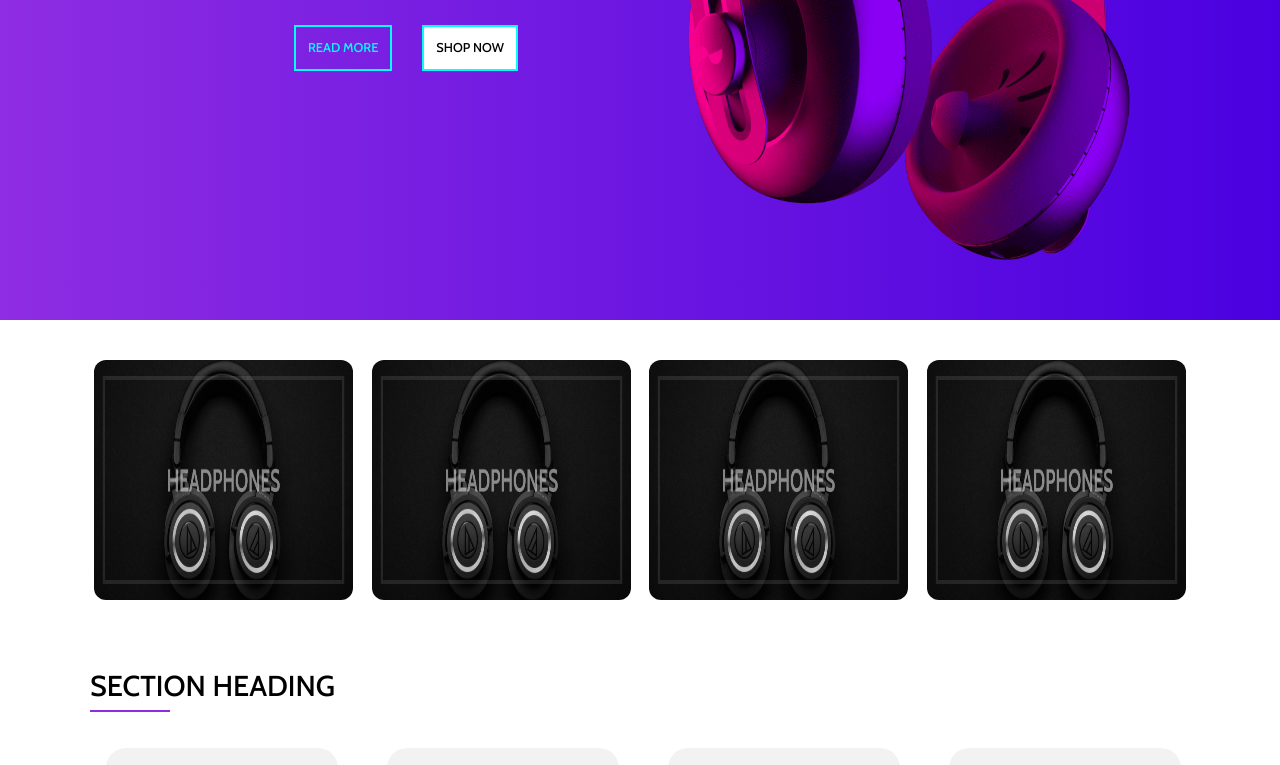
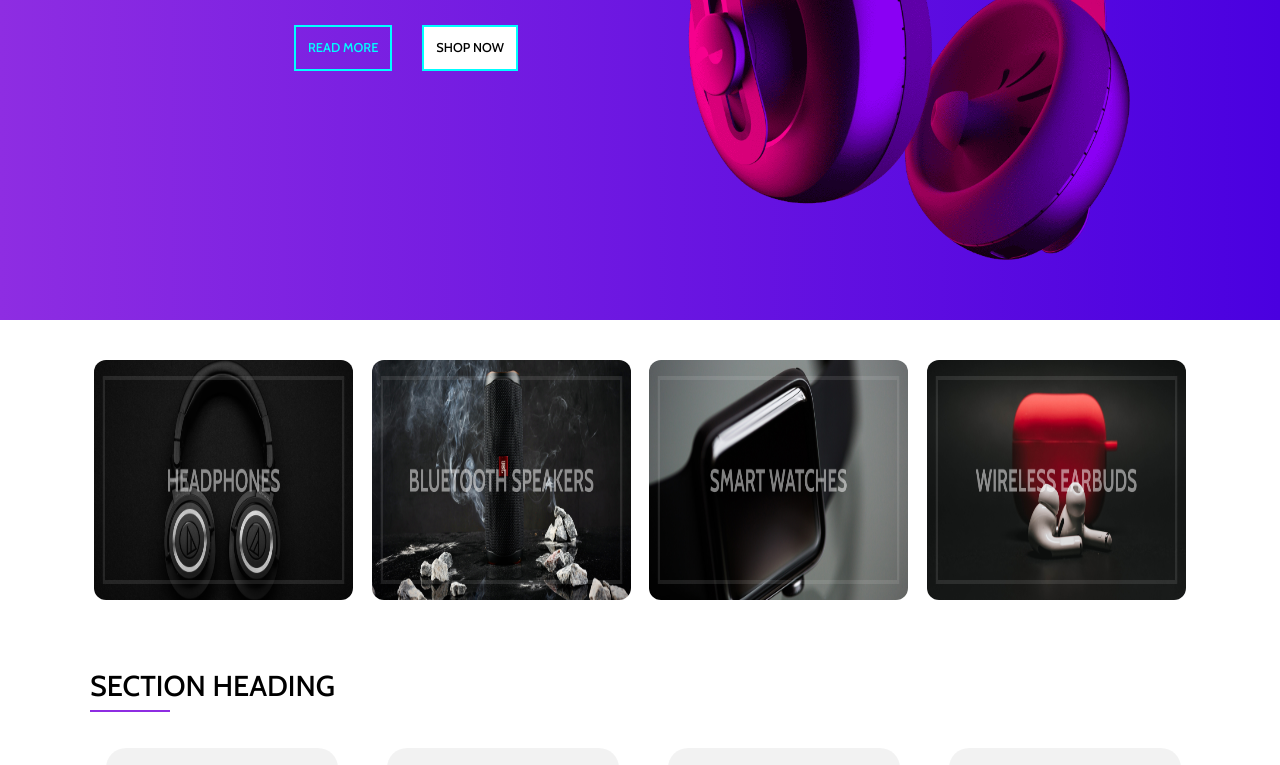
Before and after one commit to Aksh-007/ecommerce, a React (Create React App) app: page / in a window 1280 px wide. Shown: the part 480-1245 px from the top of the page. Built offline with nearby package versions, Linux system fonts and the light colour scheme.

Commit message:
fix - some homecategory issue fix

```diff
--- a/src/components/Header/Header.jsx
+++ b/src/components/Header/Header.jsx
@@ -3,6 +3,7 @@ import { TbSearch } from "react-icons/tb";
 import { AiOutlineHeart } from "react-icons/ai";
 import { CgShoppingCart } from "react-icons/cg";
 import { useEffect, useState } from "react";
+// import { Link } from "react-router-dom";
 const Header = () => {
   const [scroll, setScroll] = useState(false);
   useEffect(() => {
@@ -19,7 +20,7 @@ const Header = () => {
       <div className="header-content">
         <ul className="left">
           <li>Home</li>
-          <li>About</li>
+          <li>About </li>
           <li>Category</li>
         </ul>
         <div className="center">My | Store</div>
--- a/src/components/Home/HomeCategory/HomeCategory.jsx
+++ b/src/components/Home/HomeCategory/HomeCategory.jsx
@@ -1,5 +1,8 @@
 import "./HomeCategory.scss";
 import cat1 from "../../../assets/category/cat-1.jpg"
+import cat2 from "../../../assets/category/cat-2.jpg"
+import cat3 from "../../../assets/category/cat-3.jpg"
+import cat4 from "../../../assets/category/cat-4.jpg"
 const Category = () => {
     return (
         <div className="shop-by-category">
@@ -8,13 +11,13 @@ const Category = () => {
                     <img src={cat1} alt="cat-1" />
                 </div>
                 <div className="category">
-                    <img src={cat1} alt="cat-1" />
+                    <img src={cat2} alt="cat-2" />
                 </div>
                 <div className="category">
-                    <img src={cat1} alt="cat-1" />
+                    <img src={cat3} alt="cat-3" />
                 </div>
                 <div className="category">
-                    <img src={cat1} alt="cat-1" />
+                    <img src={cat4} alt="cat-4" />
                 </div>
             </div>
         </div>
--- a/src/components/Home/HomeCategory/HomeCategory.scss
+++ b/src/components/Home/HomeCategory/HomeCategory.scss
@@ -11,7 +11,7 @@
     flex-wrap: wrap;
     gap: 10px;
     .category{
-        height:15vh ;
+        height:20vh ;
         background-color: #0000;
         width: calc(50% - 5px);
         cursor: pointer;
@@ -24,7 +24,7 @@
         }
         img{
             width: 100%;
-            height: 15vh;
+            height: 20vh;
             display: block;
             transition: all ease 0.4s;
             @include md{
```
Also changed, not shown: src/components/SingleProduct/SingleProduct.jsx (+9 -9 lines).
